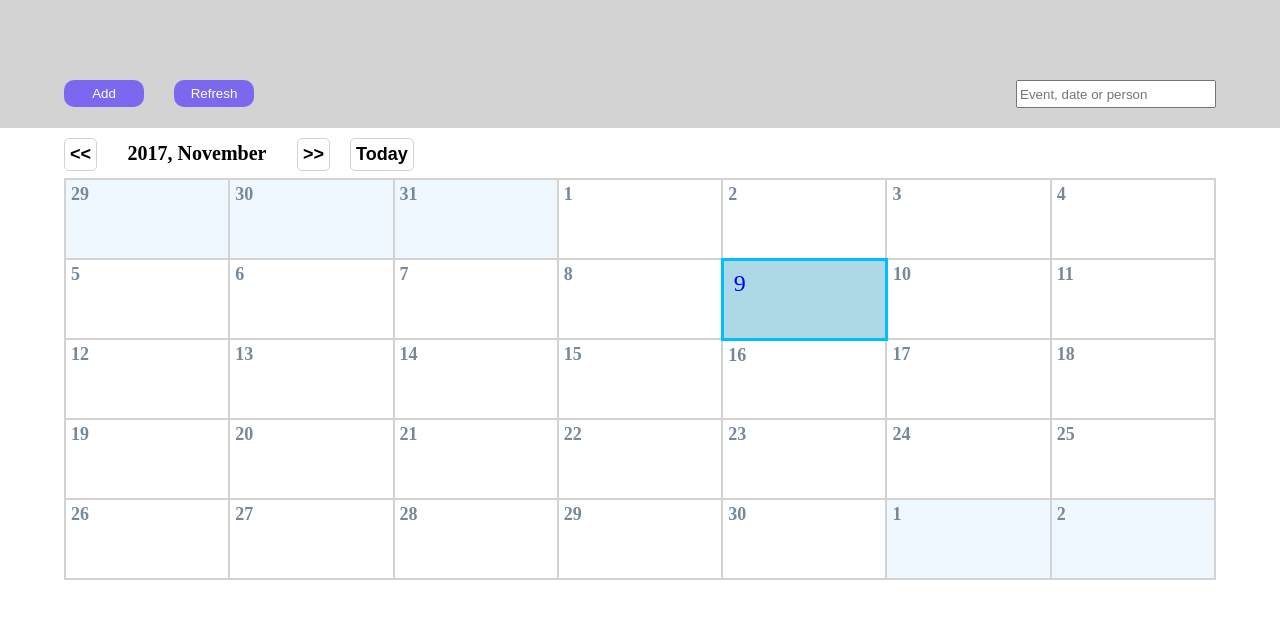
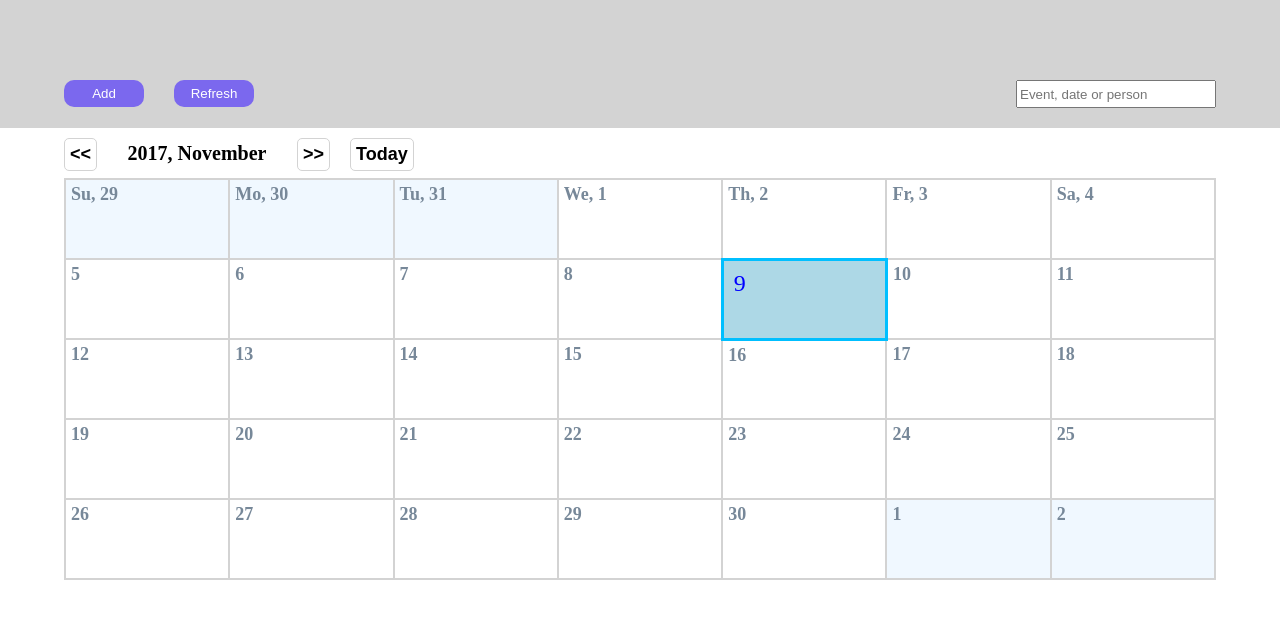
Before and after one commit to arthurzakharov-zz/calendar, a plain HTML site: page index.html in a window 1280 px wide. Drawn offline with Linux system fonts and the light colour scheme.

Commit message:
week days added

```diff
--- a/index.html
+++ b/index.html
@@ -2,7 +2,7 @@
 <html lang="en">
 <head>
   <meta charset="UTF-8">
-  <title>Title</title>
+  <title>Calendar</title>
   <link rel="stylesheet" href="css/reset.css">
   <link rel="stylesheet" href="css/styles.css">
 </head>
--- a/js/code.js
+++ b/js/code.js
@@ -1,6 +1,16 @@
 window.onload = function () {
 
   new Calendar();
+};
+
+var WEEK = {
+  1 : 'Su',
+  2 : 'Mo',
+  3 : 'Tu',
+  4 : 'We',
+  5 : 'Th',
+  6 : 'Fr',
+  7 : 'Sa'
 };
 
 var MONTH = {
@@ -87,20 +97,25 @@ function Calendar() {
         var calBodyDay = document.createElement('td');
         if(cellCounter < (firstDayOfMonth+1)) {
           calBodyDay.classList.add('cal-body-day',
-                                   'day-from-other-month',
-                                   'day-'+cellCounter);
+                                   'day-from-other-month');
           calBodyDay.textContent = ++prevMonthDates;
         }else if (cellCounter > (firstDayOfMonth+daysInMonth)){
           calBodyDay.classList.add('cal-body-day',
-                                   'day-from-other-month',
-                                   'day-'+cellCounter);
+                                   'day-from-other-month');
           calBodyDay.textContent = nextMonthDates++;
         }else {
           calBodyDay.classList.add('cal-body-day',
                                    'day-from-this-month',
                                    'day-'+today.getFullYear()+'-'+today.getMonth()+'-'+dayCounter);
           calBodyDay.textContent = dayCounter;
+          calBodyDay.addEventListener('click', function () {
+            console.log('click! ');
+          });
           ++dayCounter;
+        }
+        if (cellCounter <= 7) {
+          var currentValue = calBodyDay.textContent;
+          calBodyDay.textContent = WEEK[cellCounter] + ', ' + currentValue;
         }
         calBodyWeek.appendChild(calBodyDay);
         ++cellCounter;
```
